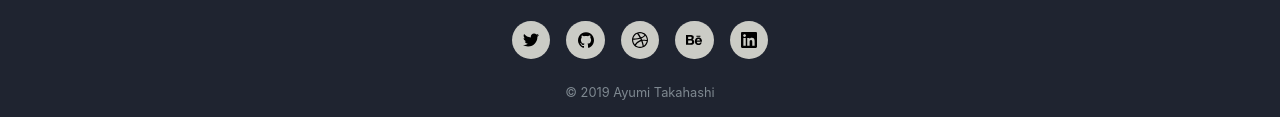
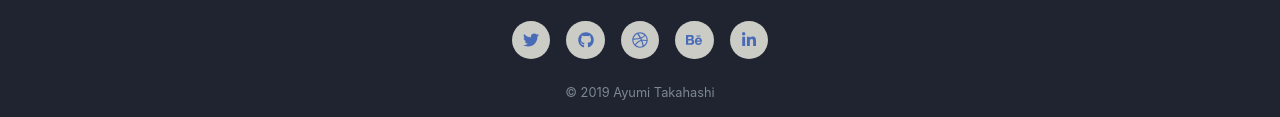
Before and after one commit to ayumitk/gatsbynetlify, a Gatsby site: page /tags in a window 1280 px wide. Shown: the part 501-618 px from the top of the page. Built offline with nearby package versions, Linux system fonts and the light colour scheme; Gatsby itself is replaced by a stand-in of ours.

Commit message:
Add react-icons

```diff
--- a/package.json
+++ b/package.json
@@ -35,6 +35,7 @@
     "react": "^16.8.4",
     "react-dom": "^16.8.4",
     "react-helmet": "^5.2.0",
+    "react-icons": "^3.7.0",
     "uuid": "^3.2.1"
   },
   "keywords": [
--- a/src/components/Footer.js
+++ b/src/components/Footer.js
@@ -1,12 +1,39 @@
 import React from 'react';
 import { Link } from 'gatsby';
 
-import twitter from '../img/twitter.svg';
-import github from '../img/github.svg';
-import dribbble from '../img/dribbble.svg';
-import behance from '../img/behance.svg';
-import linkedin from '../img/linkedin.svg';
+import {
+  FaTwitter, FaGithub, FaDribbble, FaBehance, FaLinkedinIn,
+} from 'react-icons/fa';
 
+const socialAccount = [
+  {
+    name: 'Twitter',
+    url: 'https://twitter.com/ayumitk__',
+    icon: <FaTwitter />,
+  },
+  {
+    name: 'Github',
+    url: 'https://github.com/ayumitk',
+    icon: <FaGithub />,
+  },
+  {
+    name: 'Dribbble',
+    url: 'https://dribbble.com/ayumitk',
+    icon: <FaDribbble />,
+  },
+  {
+    name: 'Behance',
+    url: 'https://www.behance.net/ayumitk',
+    icon: <FaBehance />,
+  },
+  {
+    name: 'Linkedin',
+    url: 'https://www.linkedin.com/in/ayumi-takahashi-951831a9',
+    icon: <FaLinkedinIn />,
+  },
+];
+
+// Copyright Year
 const currentDate = new Date();
 const copyrightYear = currentDate.getFullYear();
 
@@ -47,37 +74,11 @@ const Footer = class extends React.Component {
 
 
           <div className="social-nav mb-3">
-            <a title="twitter" className="social-link" href="https://twitter.com">
-              <img
-                src={twitter}
-                alt="Twitter"
-              />
-            </a>
-            <a title="github" className="social-link" href="https://github.com">
-              <img
-                className="fas fa-lg"
-                src={github}
-                alt="Github"
-              />
-            </a>
-            <a title="dribbble" className="social-link" href="https://dribbble.com">
-              <img
-                src={dribbble}
-                alt="Dribbble"
-              />
-            </a>
-            <a title="behance" className="social-link" href="https://behance.com">
-              <img
-                src={behance}
-                alt="Behance"
-              />
-            </a>
-            <a title="linkedin" className="social-link" href="https://linkedin.com">
-              <img
-                src={linkedin}
-                alt="Linkedin"
-              />
-            </a>
+            {socialAccount.map(item => (
+              <Link title={item.name} className="social-link" href={item.url} target="_blank">
+                {item.icon}
+              </Link>
+            ))}
           </div>
 
           <p className="copyright small text-muted text-center">
```
Also changed, not shown: 1 other file.
